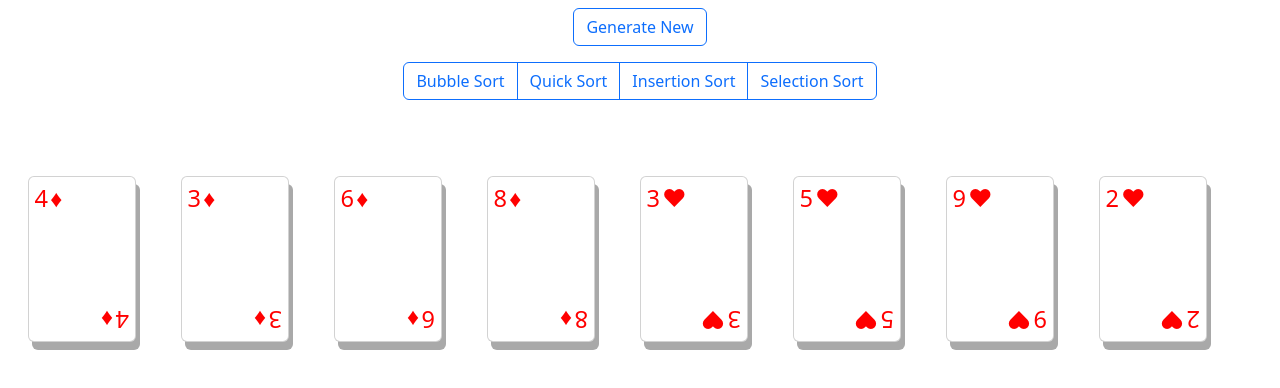
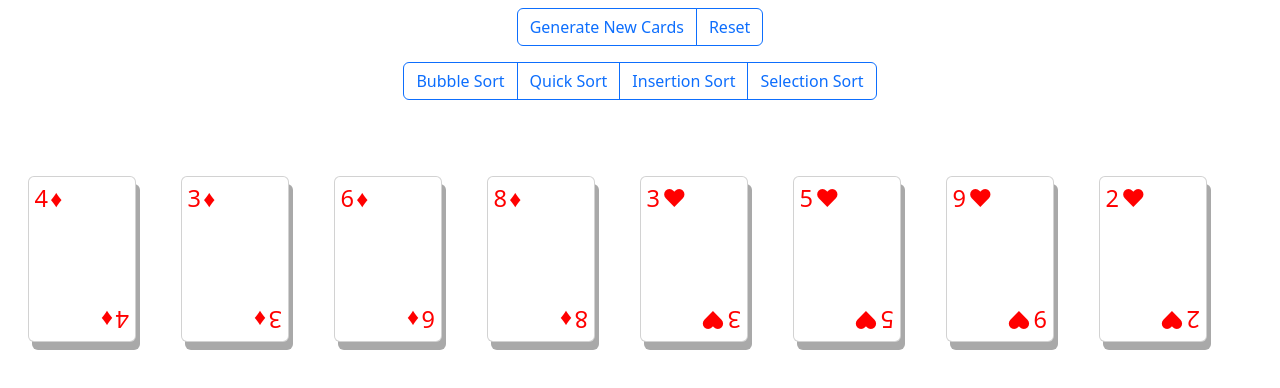
Before and after one commit to IvayloNikolov36/AlgorithmVisualiser, a React (Create React App) app in the folder algorithm-visualizer/: page / in a window 1280 px wide. Shown: the top 388 px of the page. Built offline with nearby package versions, Linux system fonts and the light colour scheme.

Commit message:
reset button and set isSorting flag

```diff
--- a/algorithm-visualizer/src/components/SortingAlgorithms.jsx
+++ b/algorithm-visualizer/src/components/SortingAlgorithms.jsx
@@ -13,14 +13,18 @@ const CardsCount = 8;
 export default function SortingAlgorithms() {
 
     const [cards, setCards] = useState([]);
+    const [unsortedCards, setUnsortedCards] = useState([]);
     const [isSorting, setIsSorting] = useState(false);
 
     useEffect(() => {
         const initialCards = createCards();
+        setUnsortedCards(cloneDeep(initialCards));
         setCards(initialCards);
     }, [])
 
     const startQuickSort = async () => {
+        setIsSorting(true);
+
         let startIndex = 0;
         let endIndex = cards.length - 1;
 
@@ -28,6 +32,8 @@ export default function SortingAlgorithms() {
 
         cards.forEach(card => card.grayOut = false);
         setCards(cloneDeep(cards));
+
+        setIsSorting(false);
     }
 
     const quickSortSortPartition = async (startIndex, endIndex) => {
@@ -109,9 +115,13 @@ export default function SortingAlgorithms() {
             firstIndex++;
             secondIndex++;
         }
+
+        setIsSorting(false);
     }
 
     const startInsertionSort = async () => {
+        setIsSorting(true);
+
         let index = 1;
 
         while (index < cards.length) {
@@ -144,9 +154,12 @@ export default function SortingAlgorithms() {
         }
 
         await updateCards();
+        setIsSorting(false);
     }
 
     const startSelectionSort = async () => {
+        setIsSorting(true);
+
         let iteration = 0;
 
         while (iteration < cards.length - 1) {
@@ -184,6 +197,8 @@ export default function SortingAlgorithms() {
         clearCardLabels(cards);
         await setCardSorted(cards, cards.length - 1);
         await clearSortedFlag(cards);
+
+        setIsSorting(false);
     }
 
     const setCardSelected = async (cards, cardIndex) => {
@@ -242,7 +257,9 @@ export default function SortingAlgorithms() {
     }
 
     const generateNewCards = () => {
-        setCards(createCards());
+        const cards = createCards();
+        setUnsortedCards(cloneDeep(cards));
+        setCards(cards);
     }
 
     const createCards = () => {
@@ -269,6 +286,10 @@ export default function SortingAlgorithms() {
         }
     }
 
+    const reset = () => {
+        setCards(cloneDeep(unsortedCards));
+    }
+
     const showCardsSwapArrows = async (firstCard, secondCard) => {
         firstCard.showRightSwapArrow = true;
         secondCard.showLeftSwapArrow = true;
@@ -292,7 +313,14 @@ export default function SortingAlgorithms() {
                         variant="outline-primary"
                         disabled={isSorting}
                     >
-                        Generate New
+                        Generate New Cards
+                    </Button>
+                    <Button
+                        onClick={reset}
+                        variant="outline-primary"
+                        disabled={isSorting}
+                    >
+                        Reset
                     </Button>
                 </ButtonGroup>
             </div>
```
